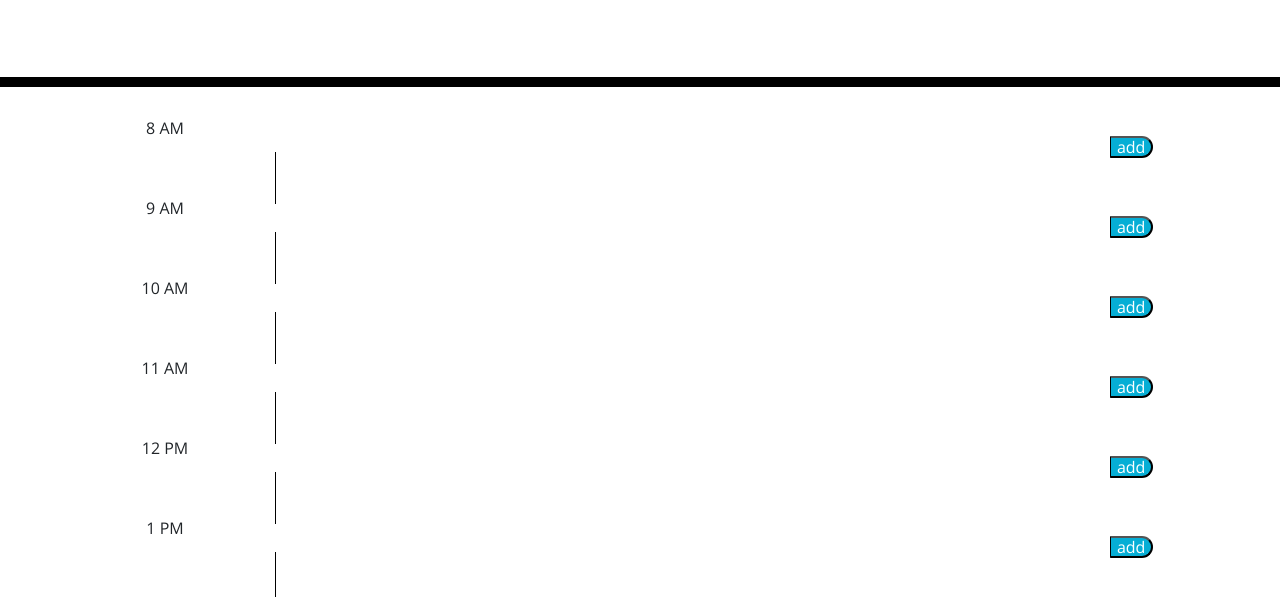
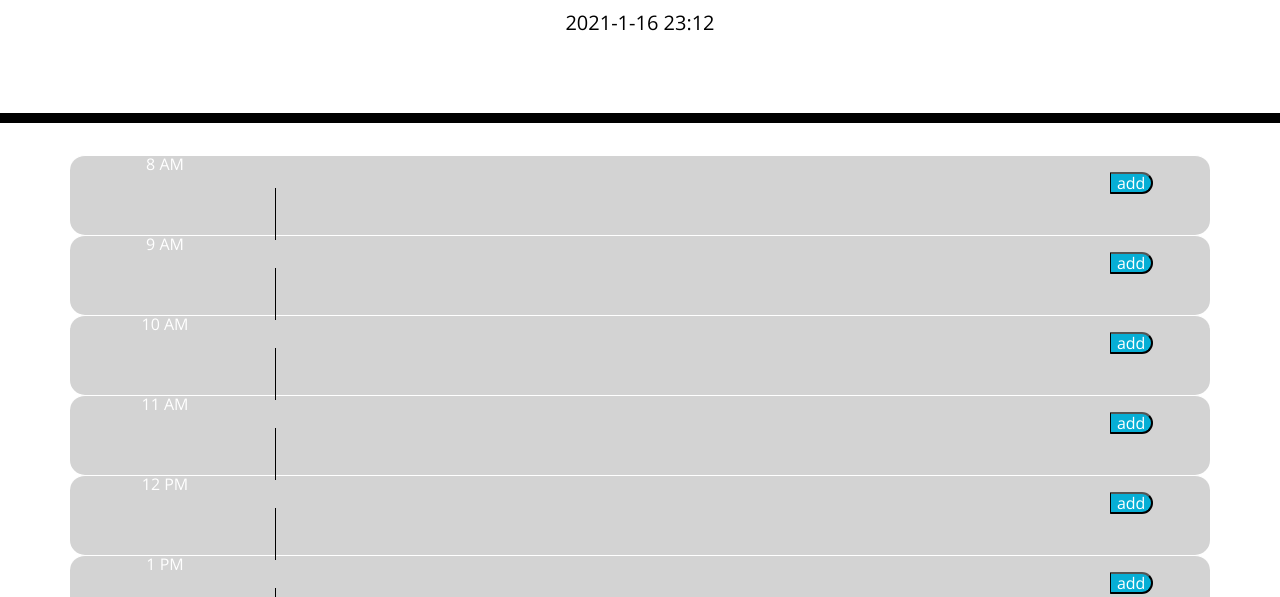
Before and after one commit to jjannross/dayplanner, a plain HTML site: page index.html in a window 1280 px wide. Shown: the part 181-778 px from the top of the page. Drawn offline with nearby package versions, Linux system fonts and the light colour scheme.

Commit message:
final edits

```diff
--- a/assets/script.js
+++ b/assets/scripts/script.js
@@ -17,10 +17,9 @@ $(".time-block").each(function () {
     $(this).addClass("present");
   } else if (rowTime < t) {
     $(this).addClass("past");
+  } else if (rowTime > t) {
+    $(this).addClass("future");
   }
-  else (rowTime > t) {
-    $(this).addClass("future");
-  };
 });
 
 //save text area input to local storage when button is clicked and pull
--- a/index.html
+++ b/index.html
@@ -18,8 +18,8 @@
       href="https://fonts.googleapis.com/css?family=Open+Sans&display=swap"
       rel="stylesheet"
     />
-    <link rel="stylesheet" href="./assets/style.css" />
-    <!-- <script src="path/to/dayjs/dayjs.min.js"></script> -->
+    <link rel="stylesheet" href="./assets/style/style.css" />
+
     <title>Work Day Scheduler</title>
   </head>
 
@@ -120,10 +120,11 @@
       <div class="col-2">
         <button class="saveBtn" data-hour="17">add</button>
       </div>
+
     </div>
 
 
     <script src="https://cdnjs.cloudflare.com/ajax/libs/jquery/3.2.1/jquery.min.js"></script>
-    <script src="./assets/script.js"></script>
+    <script src="./assets/scripts/script.js"></script>
   </body>
 </html>
```
Also changed, not shown: assets/images/current-class.png (added), assets/images/past-class.png (added), assets/style/style.css (renamed from assets/style.css), 2 other files.
